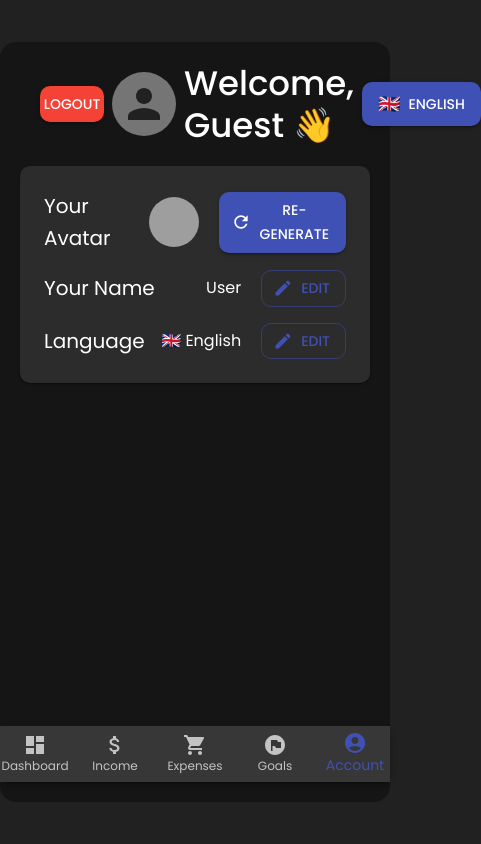
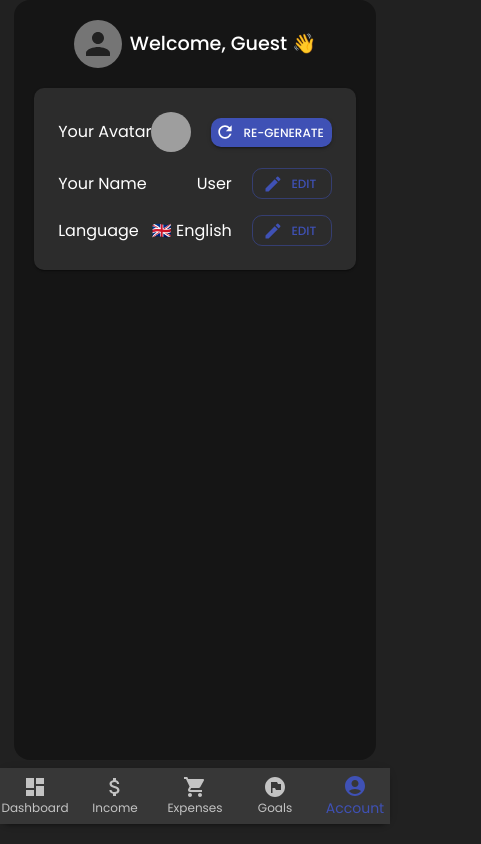
Before and after one commit to timaantonuk/moneo-fullstack, a React (Vite) app: page /account in a window 390 px wide. Shown: the whole page, 481 px wide, since content can reach past the window. Built offline with nearby package versions, Linux system fonts and the light colour scheme; sample sign-in values are in the browser's storage; grey boxes are pictures that could not be loaded; what ag-grid-community would draw is missing.

Commit message:
fix mobile adaptation

```diff
--- a/src/components/BottomNavigationBar.tsx
+++ b/src/components/BottomNavigationBar.tsx
@@ -31,7 +31,7 @@ function BottomNavigationBar() {
     const [value, setValue] = useState(getTabValue(location.pathname))
 
     return (
-        <Box sx={{ width: "100%", position: "absolute", bottom: 20 }}>
+        <Box sx={{ width: "100%", position: "fixed", bottom: 20 }}>
             <Paper elevation={3}>
                 <BottomNavigation
                     value={value}
--- a/src/components/Layout.tsx
+++ b/src/components/Layout.tsx
@@ -1,34 +1,63 @@
-import { Avatar, Typography } from "@mui/material"
-import { Outlet } from "react-router-dom"
+import {Avatar, Typography} from "@mui/material"
+import {Outlet} from "react-router-dom"
 import LogoutButton from "./LogoutButton"
 import LanguageSelector from "./LanguageSelector"
 import BottomNavigationBar from "./BottomNavigationBar"
-import { useSelector } from "react-redux"
-import { useTranslation } from "react-i18next"
-import type { RootState } from "../store/store"
+import {useSelector} from "react-redux"
+import {useTranslation} from "react-i18next"
+import type {RootState} from "../store/store"
 
 function Layout() {
     const auth = useSelector((state: RootState) => state.auth)
     const userName = auth.user?.fullName || "Guest"
-    const { t } = useTranslation()
+    const {t} = useTranslation()
 
     return (
-        <section className="flex justify-center items-center h-screen w-screen">
+        <section className="flex justify-center items-center lg:h-screen h-auto w-screen">
             <div className="main-wrapper flex flex-col items-center py-5 relative max-w-4xl">
-                <div className="flex gap-2 items-center justify-between w-full px-10 mb-5">
-                    <LogoutButton />
+
+                <div className="hidden lg:flex gap-2 items-center justify-between w-full px-10 mb-5">
+                    <LogoutButton/>
                     <div className="flex gap-2 items-center">
-                        <Avatar alt="Your Avatar" sx={{ width: 64, height: 64 }} src={auth.user?.avatar || ""} />
-                        <Typography variant="h4">{t("common.welcome", { name: userName })}</Typography>
+                        <Avatar alt="Your Avatar" sx={{width: 64, height: 64}} src={auth.user?.avatar || ""}/>
+                        <Typography
+                            sx={{
+                                fontSize: {xs: "1.2rem", sm: "2rem", md: "2.5rem", lg: "3rem"}
+                            }}
+                            variant="h4">
+                            {t("common.welcome", {name: userName})}
+                        </Typography>
                     </div>
-                    <LanguageSelector />
+                    <LanguageSelector/>
+                </div>
+
+                <div className="lg:hidden flex flex-col gap-2 items-center justify-between w-full px-10 mb-5">
+
+
+
+                    <div className="flex gap-2 items-center">
+                        <Avatar alt="Your Avatar" sx={{width: 48, height: 48}} src={auth.user?.avatar || ""}/>
+                        <Typography
+                            sx={{
+                                fontSize: {xs: "1.2rem", sm: "2rem", md: "2.5rem", lg: "3rem"}
+                            }}
+                            variant="h4">
+                            {t("common.welcome", {name: userName})}
+                        </Typography>
+                    </div>
+
+                    {/*<div className='flex gap-10'>*/}
+                    {/*    <LogoutButton/>*/}
+                    {/*    <LanguageSelector/>*/}
+                    {/*</div>*/}
+
                 </div>
 
                 <div className="w-full flex-1">
-                    <Outlet />
+                    <Outlet/>
                 </div>
 
-                <BottomNavigationBar />
+                <BottomNavigationBar/>
             </div>
         </section>
     )
--- a/src/components/SortDropdown.tsx
+++ b/src/components/SortDropdown.tsx
@@ -18,7 +18,7 @@ function SortDropdown({ onChange }: { onChange: (period: SortPeriod) => void })
     }
 
     return (
-        <FormControl variant="outlined" size="small" className="justify-self-end self-end">
+        <FormControl variant="outlined" size="small" className="lg:justify-self-end lg:self-end w-full lg:w-auto">
             <InputLabel id="sort-by-label">{t("dashboard.sortBy")}</InputLabel>
             <Select labelId="sort-by-label" value={sortPeriod} onChange={handleChange} label={t("dashboard.sortBy")}>
                 <MenuItem value="all">{t("dashboard.sortOptions.all")}</MenuItem>
--- a/src/index.css
+++ b/src/index.css
@@ -3,6 +3,7 @@
 .main-wrapper {
     background: #151515;
     min-width: 80%;
-    height: 90vh;
+    min-height: 90vh;
+    height: auto;
     border-radius: 1rem;
 }
--- a/src/pages/Account.tsx
+++ b/src/pages/Account.tsx
@@ -15,6 +15,7 @@ import {
     MenuItem,
     Box,
     CircularProgress,
+    useTheme
 } from "@mui/material"
 import RefreshIcon from "@mui/icons-material/Refresh"
 import EditIcon from "@mui/icons-material/Edit"
@@ -35,8 +36,8 @@ function Account() {
     const auth = useSelector((state: RootState) => state.auth)
     const { mutate: updateProfile, isLoading } = useUpdateProfile()
     const { t, i18n } = useTranslation()
+    const theme = useTheme() // Используем тему для адаптивности
 
-    // Load data from Redux
     const user = auth.user
 
     const [avatarUrl, setAvatarUrl] = useState(
@@ -56,31 +57,21 @@ function Account() {
 
         setAvatarUrl(newAvatarUrl)
         updateProfile({ avatar: newAvatarUrl })
-
-        // Update Redux
         dispatch(setUser({ user: { ...user, avatar: newAvatarUrl }, token: auth.token }))
     }
 
     const handleSaveName = () => {
         setName(tempName)
         updateProfile({ fullName: tempName })
-
-        // Update Redux
         dispatch(setUser({ user: { ...user, fullName: tempName }, token: auth.token }))
-
         setOpenNameDialog(false)
     }
 
     const handleSaveLanguage = () => {
         setLanguage(tempLanguage)
         updateProfile({ language: tempLanguage })
-
-        // Update Redux
         dispatch(setUser({ user: { ...user, language: tempLanguage }, token: auth.token }))
-
-        // Change i18n language
         i18n.changeLanguage(tempLanguage)
-
         setOpenLanguageDialog(false)
     }
 
@@ -91,10 +82,26 @@ function Account() {
             <Paper sx={{ width: "100%", maxWidth: 500, padding: 3, backgroundColor: "#212121", color: "white" }}>
                 {/* Avatar */}
                 <Box sx={{ display: "flex", alignItems: "center", justifyContent: "space-between", mb: 2 }}>
-                    <Typography variant="h6">{t("account.yourAvatar")}</Typography>
+                    <Typography
+                        variant="h6"
+                        sx={{
+                            fontSize: { xs: "1rem", sm: "1.25rem" }
+                        }}
+                    >
+                        {t("account.yourAvatar")}
+                    </Typography>
                     <div className="flex items-center gap-5">
-                        <Avatar src={avatarUrl} sx={{ width: 50, height: 50 }} />
-                        <Button variant="contained" startIcon={<RefreshIcon />} onClick={reGenerateAvatar}>
+                        <Avatar src={avatarUrl} sx={{ width: { xs: 40, sm: 50 }, height: { xs: 40, sm: 50 } }} />
+                        <Button
+                            variant="contained"
+                            startIcon={<RefreshIcon />}
+                            onClick={reGenerateAvatar}
+                            sx={{
+                                minWidth: { xs: 80, sm: 120 },
+                                fontSize: { xs: "0.75rem", sm: "1rem" },
+                                padding: { xs: "4px 8px", sm: "6px 16px" }
+                            }}
+                        >
                             {t("account.regenerate")}
                         </Button>
                     </div>
@@ -102,10 +109,26 @@ function Account() {
 
                 {/* Name */}
                 <Box sx={{ display: "flex", alignItems: "center", justifyContent: "space-between", mb: 2 }}>
-                    <Typography variant="h6">{t("account.yourName")}</Typography>
+                    <Typography
+                        variant="h6"
+                        sx={{
+                            fontSize: { xs: "1rem", sm: "1.25rem" }
+                        }}
+                    >
+                        {t("account.yourName")}
+                    </Typography>
                     <div className="flex items-center gap-5">
                         <Typography variant="body1">{name}</Typography>
-                        <Button variant="outlined" startIcon={<EditIcon />} onClick={() => setOpenNameDialog(true)}>
+                        <Button
+                            variant="outlined"
+                            startIcon={<EditIcon />}
+                            onClick={() => setOpenNameDialog(true)}
+                            sx={{
+                                minWidth: { xs: 80, sm: 120 },
+                                fontSize: { xs: "0.75rem", sm: "1rem" },
+                                padding: { xs: "4px 8px", sm: "6px 16px" }
+                            }}
+                        >
                             {t("common.edit")}
                         </Button>
                     </div>
@@ -113,10 +136,26 @@ function Account() {
 
                 {/* Language */}
                 <Box sx={{ display: "flex", alignItems: "center", justifyContent: "space-between" }}>
-                    <Typography variant="h6">{t("account.language")}</Typography>
+                    <Typography
+                        variant="h6"
+                        sx={{
+                            fontSize: { xs: "1rem", sm: "1.25rem" }
+                        }}
+                    >
+                        {t("account.language")}
+                    </Typography>
                     <div className="flex items-center gap-5">
                         <Typography variant="body1">{t(`account.languages.${language}`)}</Typography>
-                        <Button variant="outlined" startIcon={<EditIcon />} onClick={() => setOpenLanguageDialog(true)}>
+                        <Button
+                            variant="outlined"
+                            startIcon={<EditIcon />}
+                            onClick={() => setOpenLanguageDialog(true)}
+                            sx={{
+                                minWidth: { xs: 80, sm: 120 },
+                                fontSize: { xs: "0.75rem", sm: "1rem" },
+                                padding: { xs: "4px 8px", sm: "6px 16px" }
+                            }}
+                        >
                             {t("common.edit")}
                         </Button>
                     </div>
@@ -145,33 +184,6 @@ function Account() {
                     </Button>
                 </DialogActions>
             </Dialog>
-
-            {/* Edit Language Modal */}
-            <Dialog open={openLanguageDialog} onClose={() => setOpenLanguageDialog(false)}>
-                <DialogTitle sx={{ backgroundColor: "#212121", color: "white" }}>{t("account.editLanguage")}</DialogTitle>
-                <DialogContent sx={{ backgroundColor: "#212121" }}>
-                    <Select
-                        fullWidth
-                        value={tempLanguage}
-                        onChange={(e) => setTempLanguage(e.target.value)}
-                        sx={{ backgroundColor: "#333", color: "white", borderRadius: 1 }}
-                    >
-                        {languageOptions.map(({ value }) => (
-                            <MenuItem key={value} value={value}>
-                                {t(`account.languages.${value}`)}
-                            </MenuItem>
-                        ))}
-                    </Select>
-                </DialogContent>
-                <DialogActions sx={{ backgroundColor: "#212121" }}>
-                    <Button color="error" onClick={() => setOpenLanguageDialog(false)}>
-                        {t("common.cancel")}
-                    </Button>
-                    <Button variant="contained" onClick={handleSaveLanguage}>
-                        {t("common.save")}
-                    </Button>
-                </DialogActions>
-            </Dialog>
         </div>
     )
 }
--- a/src/pages/Dashboard.tsx
+++ b/src/pages/Dashboard.tsx
@@ -46,8 +46,8 @@ function Dashboard() {
     if (error) return <Typography color="error">{t("errors.failedToLoad", { item: "transactions" })}</Typography>
 
     return (
-        <div className="w-full flex flex-col items-center h-full px-5">
-            <div className="flex w-full items-center justify-between px-16">
+        <div className="lg:w-full w-screen flex flex-col items-center h-full px-5 pb-24 lg:pb-0 ">
+            <div className="flex lg:flex-row flex-col w-full items-center lg:justify-between lg:px-16 lg:gap-0 gap-5">
                 <Chip
                     icon={<CurrencyExchangeIcon sx={{ fontSize: 22 }} />}
                     label={t("dashboard.totalBudget", { amount: totalBudget.toLocaleString() })}
@@ -62,7 +62,7 @@ function Dashboard() {
                 <SortDropdown onChange={handleSortChange} />
             </div>
 
-            <div className="flex gap-5 my-5 w-full">
+            <div className="flex lg:flex-row flex-col gap-5 my-5 w-full">
                 <BarChart transactions={filteredTransactions} sortPeriod={sortPeriod} />
                 <PieChart transactions={filteredTransactions} sortPeriod={sortPeriod} />
             </div>
```
Also changed, not shown: src/pages/Expenses.tsx (+18 -3 lines), src/pages/Goals.tsx (+35 -13 lines), src/pages/Income.tsx (+18 -3 lines).
